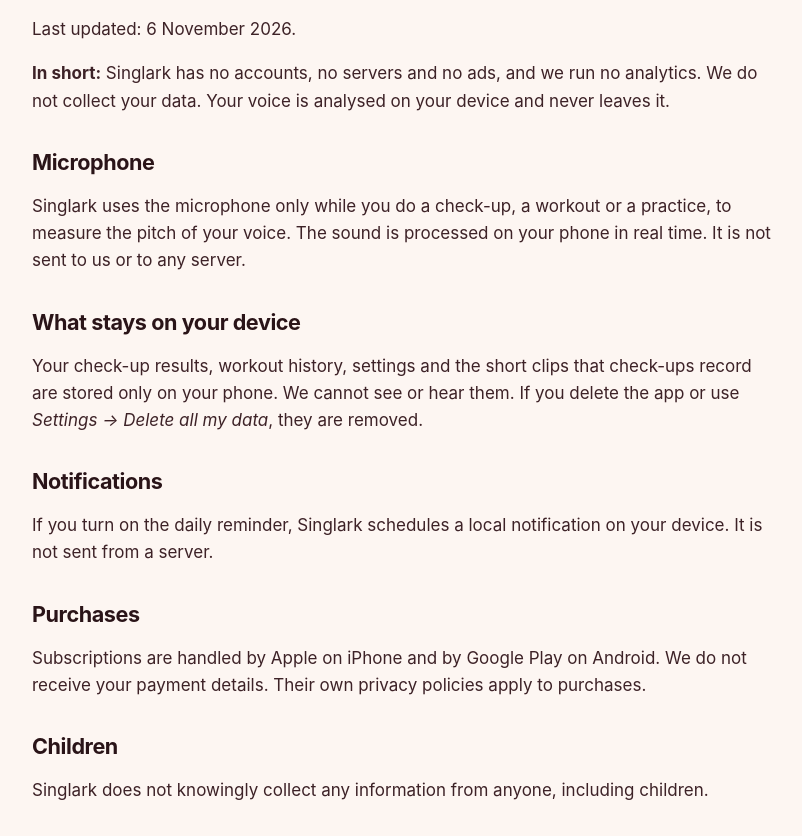
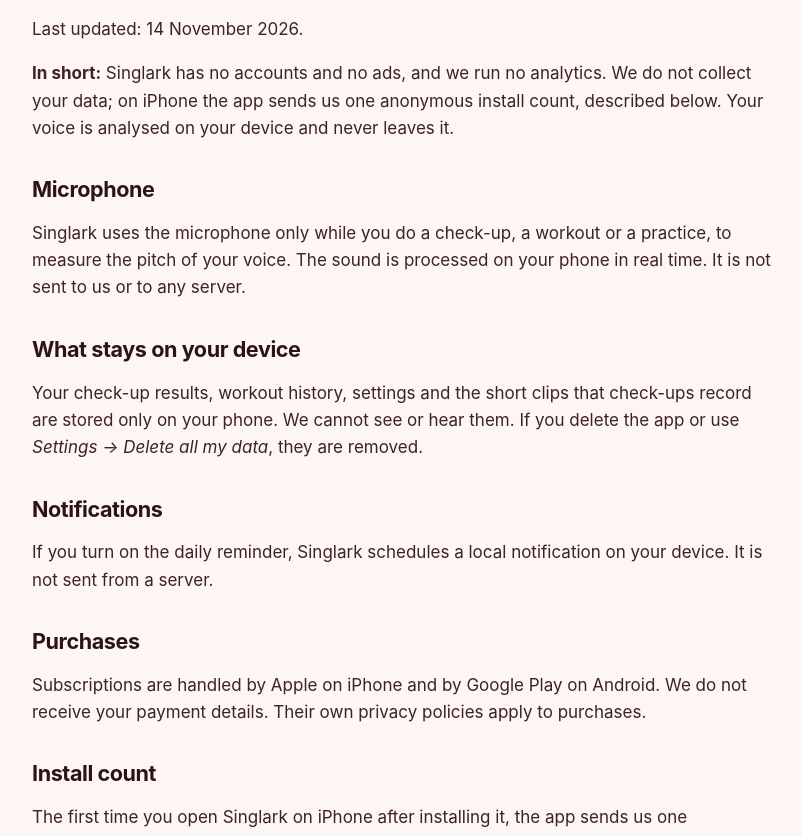
Before and after one commit to Saith96/singwell-site, a plain HTML site: page privacy.html in a window 1280 px wide. Shown: the part 152-988 px from the top of the page, without its empty margins (238-1040 px from the left). Drawn offline with Linux system fonts and the light colour scheme.

Commit message:
Privacy: mention the one anonymous install count
Co-Authored-By: Claude Opus 5.5 <noreply@anthropic.com>

```diff
--- a/privacy.html
+++ b/privacy.html
@@ -160,8 +160,8 @@ footer.site .legal{flex-basis:100%;margin:0;font-size:.84rem}
 </head><body><a class="skip" href="#main">Skip to content</a>
 <header class="top"><div class="wrap"><a class="brand" href="index.html"><img src="assets/icon.png" alt="" width="36" height="36">Singlark</a><nav aria-label="Site"><a href="index.html#features" class="opt">Features</a><a href="index.html#faq" class="opt">FAQ</a><a href="support.html" class="">Support</a><a href="privacy.html" class="opt2" aria-current=page>Privacy</a><a href="https://saith96.github.io/apps/" class="hub" title="All apps by Saith Developments"><svg class="ic" viewBox="0 0 24 24" fill="none" stroke="currentColor" stroke-width="1.9" stroke-linecap="round" stroke-linejoin="round" aria-hidden="true"><rect x="4" y="4" width="6.5" height="6.5" rx="1.6"/><rect x="13.5" y="4" width="6.5" height="6.5" rx="1.6"/><rect x="4" y="13.5" width="6.5" height="6.5" rx="1.6"/><rect x="13.5" y="13.5" width="6.5" height="6.5" rx="1.6"/></svg><span>All apps</span></a></nav></div></header>
 <main id="main"><div class="wrap"><article class="doc">
-<h1>Privacy Policy</h1><p>Last updated: 6 November 2026.</p>
-<p><strong>In short:</strong> Singlark has no accounts, no servers and no ads, and we run no analytics. We do not collect your data. Your voice is analysed on your device and never leaves it.</p>
+<h1>Privacy Policy</h1><p>Last updated: 14 November 2026.</p>
+<p><strong>In short:</strong> Singlark has no accounts and no ads, and we run no analytics. We do not collect your data; on iPhone the app sends us one anonymous install count, described below. Your voice is analysed on your device and never leaves it.</p>
 <h2>Microphone</h2>
 <p>Singlark uses the microphone only while you do a check-up, a workout or a practice, to measure the pitch of your voice. The sound is processed on your phone in real time. It is not sent to us or to any server.</p>
 <h2>What stays on your device</h2>
@@ -170,6 +170,8 @@ footer.site .legal{flex-basis:100%;margin:0;font-size:.84rem}
 <p>If you turn on the daily reminder, Singlark schedules a local notification on your device. It is not sent from a server.</p>
 <h2>Purchases</h2>
 <p>Subscriptions are handled by Apple on iPhone and by Google Play on Android. We do not receive your payment details. Their own privacy policies apply to purchases.</p>
+<h2>Install count</h2>
+<p>The first time you open Singlark on iPhone after installing it, the app sends us one anonymous message with only the app's name, the platform (iPhone or Android), the install date and whether it is a test build, so we can count new installs; it carries no identifier or personal data, we do not keep your IP address, and it is deleted after 14 days.</p>
 <h2>Children</h2>
 <p>Singlark does not knowingly collect any information from anyone, including children.</p>
 <h2>Changes and contact</h2>
```
